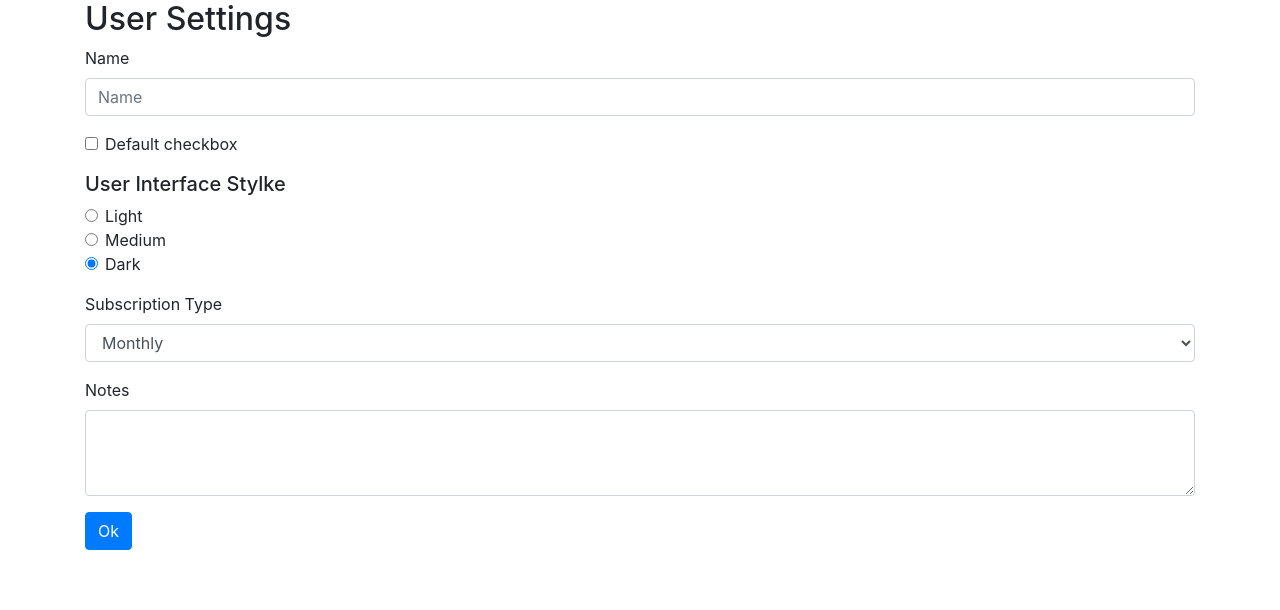
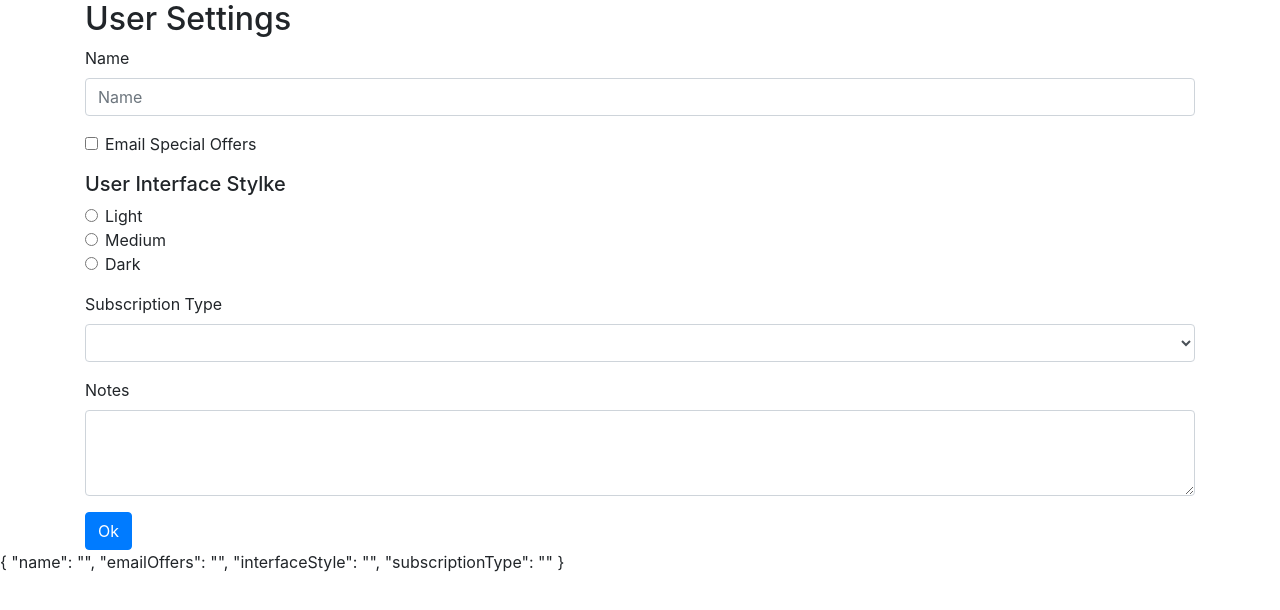
Before and after one commit to silascaimi/ng-forms, an Angular app: page / in a window 1280 px wide. Shown: the top 610 px of the page. Built offline with nearby package versions, Linux system fonts and the light colour scheme.

Commit message:
add ngModel

```diff
--- a/src/app/user-settings-form/user-settings-form.component.html
+++ b/src/app/user-settings-form/user-settings-form.component.html
@@ -1,39 +1,43 @@
 <div class="container">
   <h2>User Settings</h2>
-  <form>
+
+  <form #form="ngForm">
+
     <div class="form-group">
       <label for="name">Name</label>
-      <input id="name" name="name" class="form-control" placeholder="Name" />
+      <input id="name" name="name" class="form-control" placeholder="Name" ngModel/>
     </div>
 
     <div class="form-check form-group">
       <input
         class="form-check-input"
         type="checkbox"
-        value=""
-        id="defaultCheck1"
+        value="emailOffers"
+        id="emailOffers"
+        name="emailOffers"
+        ngModel
       />
-      <label class="form-check-label" for="defaultCheck1">
-        Default checkbox
+      <label class="form-check-label" for="emailOffers">
+        Email Special Offers
       </label>
     </div>
 
     <h5>User Interface Stylke</h5>
     <div class="form-group">
       <div class="form-check">
-        <input class="form-check-input" type="radio" name="interfaceStyle" id="lightInterface" value="light" checked>
+        <input class="form-check-input" type="radio" name="interfaceStyle" id="lightInterface" value="light" ngModel>
         <label class="form-check-label" for="lightInterface">
           Light
         </label>
       </div>
       <div class="form-check">
-        <input class="form-check-input" type="radio" name="interfaceStyle" id="mediumInterface" value="medium" checked>
+        <input class="form-check-input" type="radio" name="interfaceStyle" id="mediumInterface" value="medium" ngModel>
         <label class="form-check-label" for="mediumInterface">
           Medium
         </label>
       </div>
       <div class="form-check">
-        <input class="form-check-input" type="radio" name="interfaceStyle" id="darkInterface" value="dark" checked>
+        <input class="form-check-input" type="radio" name="interfaceStyle" id="darkInterface" value="dark" ngModel>
         <label class="form-check-label" for="darkInterface">
           Dark
         </label>
@@ -41,8 +45,8 @@
     </div>
 
     <div class="form-group">
-      <label for="exampleFormControlSelect1">Subscription Type</label>
-      <select class="form-control" id="exampleFormControlSelect1">
+      <label for="subscriptionType">Subscription Type</label>
+      <select class="form-control" id="subscriptionType" name="subscriptionType" ngModel>
         <option>Monthly</option>
         <option>Annual</option>
         <option>Lifetime</option>
@@ -55,5 +59,8 @@
     </div>
 
     <button class="btn btn-primary">Ok</button>
+
   </form>
 </div>
+
+{{ form.value | json }}
```
